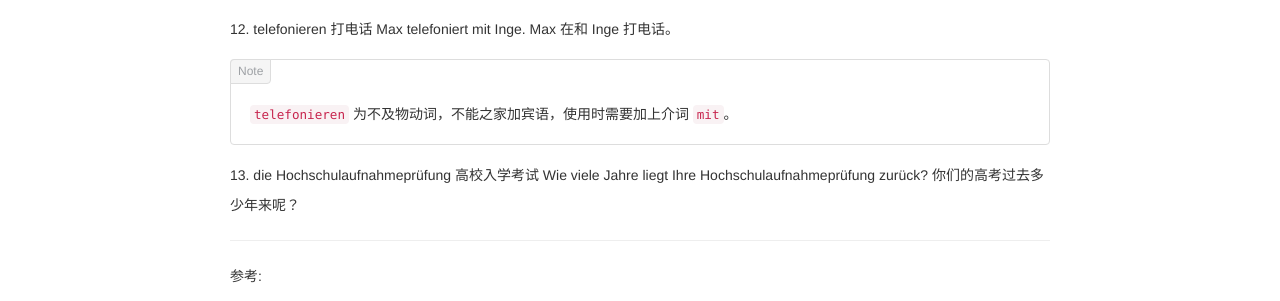
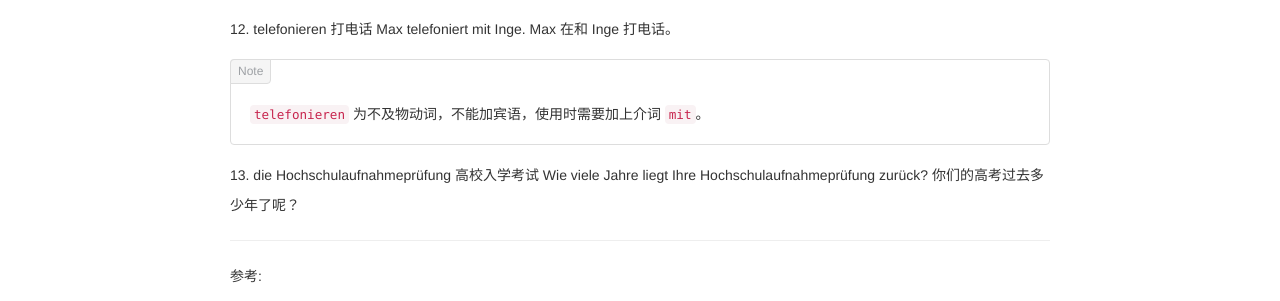
Before and after one commit to Frederick-S/GermanGarden, a Jekyll site: the page built from _posts/Passwort Deutsch/A1/2013-09-01-lektion-6-1.html, in a window 1280 px wide and 900 px high, scrolled down 1827 px. Shown: the part 265-566 px from the top of the window. Built offline with Jekyll 4.4.1, drawn with Linux system fonts in a browser that asks for light colours; nearby versions of some CDN libraries; comment, search, counter and statistics services are not loaded.

Commit message:
Update Lektion 6-1

```diff
--- a/_posts/Passwort Deutsch/A1/2013-09-01-lektion-6-1.html
+++ b/_posts/Passwort Deutsch/A1/2013-09-01-lektion-6-1.html
@@ -61,9 +61,9 @@ tags: ['Passwort Deutsch', 'Passwort Deutsch A1', 'Passwort Deutsch A1 Lektion 6
 </div>
 <p>12. telefonieren 打电话 Max telefoniert mit Inge. Max 在和 Inge 打电话。</p>
 <div class="note">
-    <p><code>telefonieren</code> 为不及物动词，不能之家加宾语，使用时需要加上介词 <code>mit</code>。</p>
+    <p><code>telefonieren</code> 为不及物动词，不能加宾语，使用时需要加上介词 <code>mit</code>。</p>
 </div>
-<p>13. die Hochschulaufnahmeprüfung 高校入学考试 Wie viele Jahre liegt Ihre Hochschulaufnahmeprüfung zurück? 你们的高考过去多少年来呢？</p>
+<p>13. die Hochschulaufnahmeprüfung 高校入学考试 Wie viele Jahre liegt Ihre Hochschulaufnahmeprüfung zurück? 你们的高考过去多少年了呢？</p>
 <hr />
 <p>
     参考:
```
